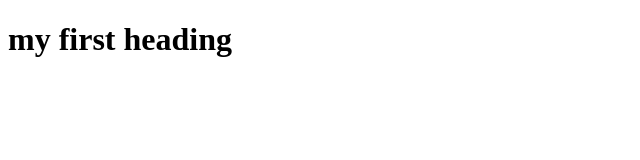
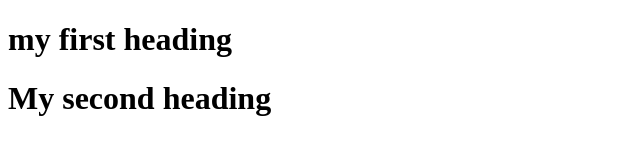
Before and after one commit to renushar/learning-git, a plain HTML site: page index.html in a window 1280 px wide. Shown: the whole page, without its empty margins (0-640 px from the left). Drawn offline with Linux system fonts and the light colour scheme.

Commit message:
my second heading

```diff
--- a/index.html
+++ b/index.html
@@ -8,5 +8,6 @@
     </head>
     <body>
         <h1>my first heading</h1>
+        <h1>My second heading</h1>
     </body>
     </html>
```
